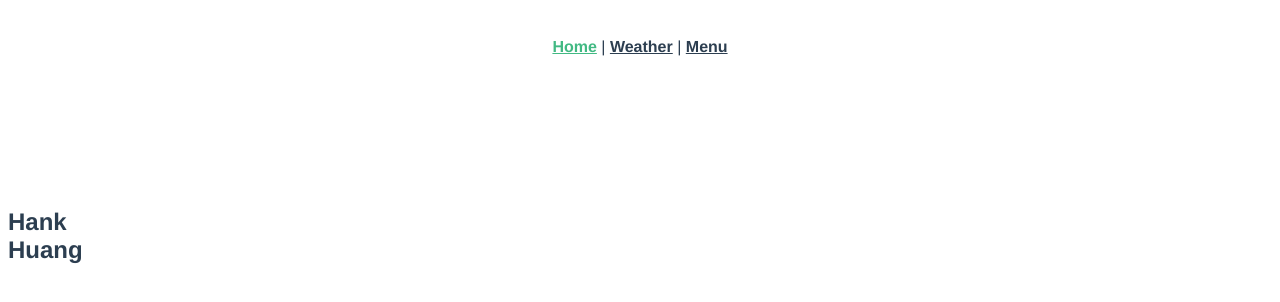
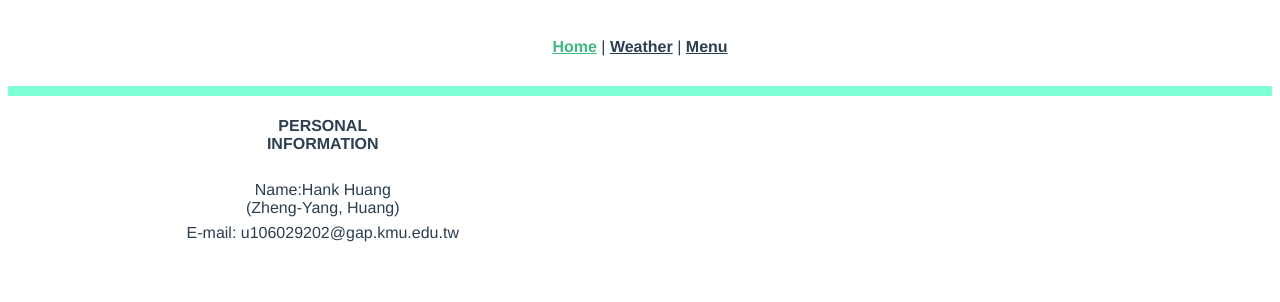
Before and after one commit to thelittlesheep/onlinemenu_vue, a Vue app: page / in a window 1280 px wide. Shown: the top 302 px of the page. Built offline with nearby package versions, Linux system fonts and the light colour scheme.

Commit message:
update home router

```diff
--- a/src/api/http.ts
+++ b/src/api/http.ts
@@ -1,4 +1,4 @@
-import axios, { AxiosResponse } from "axios"; // 參考axios
+import axios, { AxiosError, AxiosResponse } from "axios"; // 參考axios
 
 // const instance = axios.create({
 //   baseURL: config.baseUrl.dev,
@@ -7,17 +7,17 @@ import axios, { AxiosResponse } from "axios"; // 參考axios
 
 export async function asyncget(
   url: string
-): Promise<AxiosResponse | undefined> {
+): Promise<AxiosResponse | AxiosError> {
   try {
     const response: AxiosResponse = await axios.get(url);
     return response;
     // eslint-disable-next-line @typescript-eslint/no-explicit-any
-  } catch (error: any) {
-    if (error.isAxiosError) {
-      // console.log(Object.keys(error), error.message);
-      // console.log(error.request);
-      // console.log(error.response);
-      throw Error("CORS ERROR!");
+  } catch (error) {
+    if (axios.isAxiosError(error)) {
+      const errmsg = "CROS Error" + error.code;
+      throw new Error(errmsg);
+    } else {
+      throw new Error("Unknow Error");
     }
   }
 }
--- a/src/components/tempbody.vue
+++ b/src/components/tempandhumidity/tempbody.vue
@@ -75,7 +75,7 @@ export default defineComponent({
           const date = Date.parse(element.logtime);
           element.logtime = format(date, "yyyy/MM/dd HH:mm:ss");
         });
-      } catch (error) {
+      } catch (error: any) {
         errormsg.value = error;
       }
     };
--- /dev/null
+++ b/src/components/weather/weatherbody.vue
@@ -0,0 +1,19 @@
+<template>
+  <h1>This is Weather Page!</h1>
+  <button @click="getdata()">Get Data</button>
+</template>
+
+<script lang="ts">
+import { defineComponent } from "vue";
+import { useStore } from "vuex";
+
+export default defineComponent({
+  setup() {
+    const store = useStore();
+    const getdata = async () => {
+      await store.dispatch("getWeatherData");
+    };
+    return { getdata };
+  },
+});
+</script>
--- a/src/components/weatherbody.vue
+++ /dev/null
@@ -1,13 +0,0 @@
-<template>
-  <h1>This is Weather Page!</h1>
-</template>
-
-<script lang="ts">
-import { defineComponent } from "vue";
-
-export default defineComponent({
-  setup() {
-    // console.log("Hello");
-  },
-});
-</script>
--- a/src/main.ts
+++ b/src/main.ts
@@ -1,5 +1,6 @@
 import { createApp } from "vue";
 import App from "./App.vue";
 import router from "./router";
+import { store } from "./store";
 
-createApp(App).use(router).mount("#app");
+createApp(App).use(router).use(store).mount("#app");
--- /dev/null
+++ b/src/store/index.ts
@@ -0,0 +1,31 @@
+import axios from "axios";
+import { InjectionKey } from "vue";
+import { createStore, useStore as baseUseStore, Store } from "vuex";
+export interface State {
+  data: any;
+}
+
+export const key: InjectionKey<Store<State>> = Symbol();
+
+export const store = createStore<State>({
+  state: {
+    data: null,
+  },
+  mutations: {
+    setWeatherdata(state, payload) {
+      state.data = state.data + payload;
+    },
+  },
+  actions: {
+    async getWeatherData(context, payload) {
+      console.log("getWeatherData");
+      const cwbapiurl =
+        "https://opendata.cwb.gov.tw/api/v1/rest/datastore/O-A0001-001?Authorization=CWB-507541B9-F919-4B2C-9A48-21D9859B4EAA&limit=2&locationName=%E5%AE%89%E5%8D%97";
+      axios(cwbapiurl).then((res) => console.log(res.data));
+    },
+  },
+});
+
+export function useStore() {
+  return baseUseStore(key);
+}
--- a/src/views/Home.vue
+++ b/src/views/Home.vue
@@ -1,20 +1,26 @@
 <template>
   <div class="home">
     <!-- <tempview /> -->
-    <div class="resume">
-      <div class="title">
-        <h2>
-          Hank <br />
-          Huang
-        </h2>
+    <div id="resume">
+      <div id="info">
+        <div id="title">
+          <h4>PERSONAL<br />INFORMATION</h4>
+        </div>
+        <!-- <img src="./profile.jpg" alt="profilepic" id="profilepic"> -->
+        <div id="name">
+          <span>Name:Hank Huang<br />(Zheng-Yang, Huang)</span>
+        </div>
+        <div id="mail">
+          <span>E-mail: u106029202@gap.kmu.edu.tw</span>
+        </div>
       </div>
     </div>
   </div>
 </template>
 
-<script>
+<script lang="ts">
 // @ is an alias to /src
-import tempbody from "@/components/tempbody.vue";
+import tempbody from "@/components/tempandhumidity/tempbody.vue";
 
 export default {
   name: "Home",
@@ -29,14 +35,28 @@ export default {
 //   align-content: space-around;
 // }
 
-.resume {
-  .title {
-    width: 80%;
-    height: 300px;
-    align-self: center;
-    align-items: center;
-    align-content: space-around;
-    text-align: left;
-  }
+@import url(//fonts.googleapis.com/earlyaccess/notosanstc.css);
+body {
+  font-family: "Noto Sans TC";
+  background-color: aliceblue;
+  font-size: 14px;
+}
+
+#resume {
+  display: grid;
+  grid-template-columns: repeat(2, 1fr);
+  gap: 5px 5px;
+  align-items: center;
+  border-top: 10px solid aquamarine;
+}
+
+#info {
+  display: grid;
+  gap: 5% 5%;
+}
+
+#profilepic {
+  height: 200px;
+  width: 200px;
 }
 </style>
--- a/src/views/Weather.vue
+++ b/src/views/Weather.vue
@@ -5,7 +5,7 @@
 </template>
 
 <script>
-import weatherbody from "@/components/weatherbody.vue";
+import weatherbody from "@/components/weather/weatherbody.vue";
 
 export default {
   name: "Weather",
```
Also changed, not shown: src/components/menu/menuData/index.ts (+4 -4 lines), src/components/tempandhumidity/tempdatadto.ts (renamed from src/components/tempdatadto.ts).
